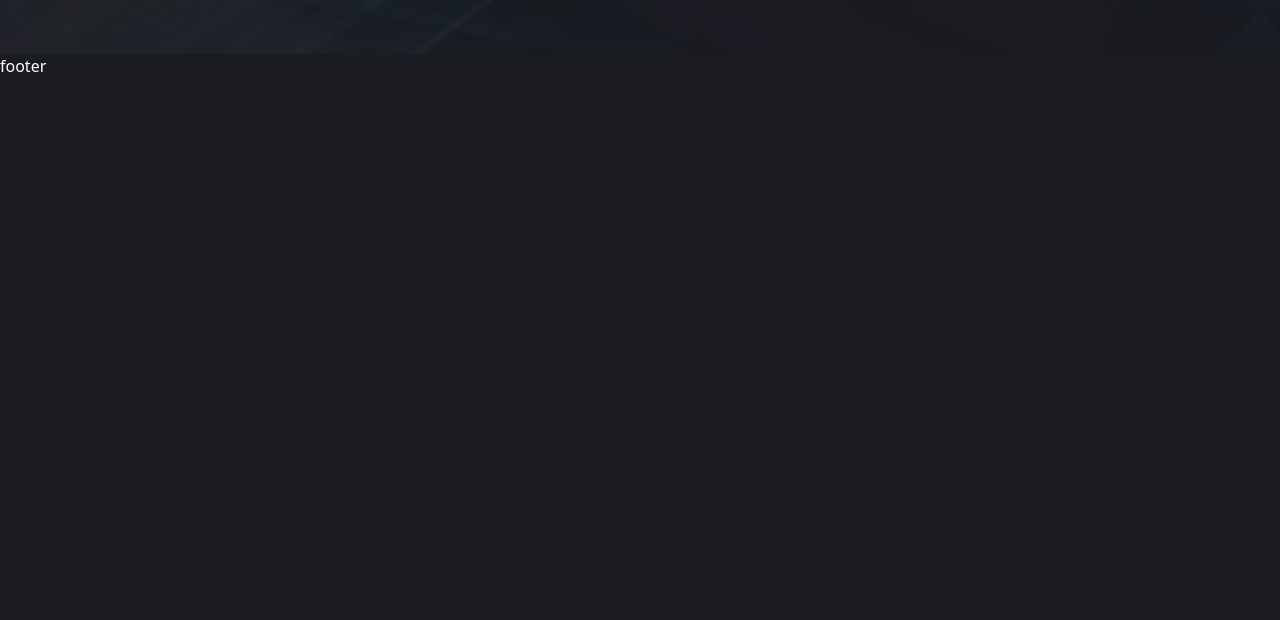
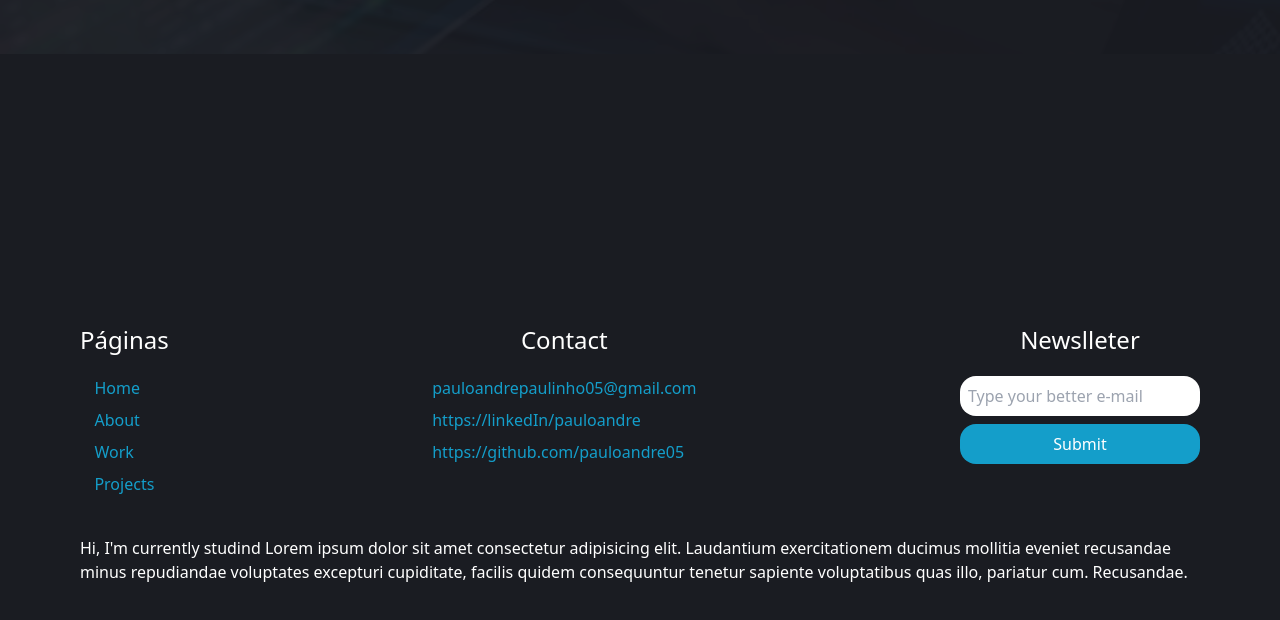
Before and after one commit to PauloAndre05/myportifolio, a React (Vite) app: page / in a window 1280 px wide. Shown: the part 4020-4640 px from the top of the page. Built offline with nearby package versions, Linux system fonts and the light colour scheme.

Commit message:
Starting footer section

```diff
--- a/src/components/Footer.tsx
+++ b/src/components/Footer.tsx
@@ -1,7 +1,53 @@
 export function Foorter () {
     return(
-        <footer className="h-svh bg-four">
-            footer
+    <footer className="h-svh bg-four p-20 flex items-center">
+            <section className="flex flex-col flex-wrap gap-10 max-w-[100%]">
+                <div className="flex justify-between gap-10 flex-wrap">
+                    <div className="flex flex-col gap-5 items-center ">
+                        <h1 className="text-2xl">Páginas</h1>
+                        <div className="flex flex-col text-third gap-2">
+                            <a href="#">Home</a>
+                            <a href="#">About</a>
+                            <a href="#">Work</a>
+                            <a href="#">Projects</a>
+                        </div>
+                    </div>
+
+                    <div className="flex flex-col gap-5 items-center">
+                        <h1 className="text-2xl">Contact</h1>
+                        <div className="flex flex-col text-third gap-2">
+                            <a href="#">pauloandrepaulinho05@gmail.com</a>
+                            <a href="#">https://linkedIn/pauloandre</a>
+                            <a href="#">https://github.com/pauloandre05</a>
+                            <a href="#"></a>
+                        </div>
+                    </div>
+
+                    <div className="flex flex-col gap-5 items-center ">
+                        <h1 className="text-2xl">Newslleter</h1>
+                        <div className="flex flex-col text-third gap-2">
+                            <form>
+                                <div className="flex flex-col gap-2">
+                                    <input
+                                        className="p-2 rounded-[1rem] w-60 focus:border-none text-black"
+                                        type="email"
+                                        placeholder="Type your better e-mail"
+                                    />
+                                    <button className='text-white p-2 rounded-[1rem] w-60 bg-third hover:scale-105'>Submit</button>
+                                </div>
+                            </form>
+                        </div>
+                    </div>
+                </div>
+
+                <div className="">
+                    Hi, I'm currently studind Lorem ipsum dolor sit amet consectetur adipisicing elit. Laudantium exercitationem ducimus mollitia eveniet recusandae minus repudiandae voluptates excepturi cupiditate, facilis quidem consequuntur tenetur sapiente voluptatibus quas illo, pariatur cum. Recusandae.
+                </div>
+            </section>
+
+            <section className=''>
+
+            </section>
         </footer>
     )
 }
```
